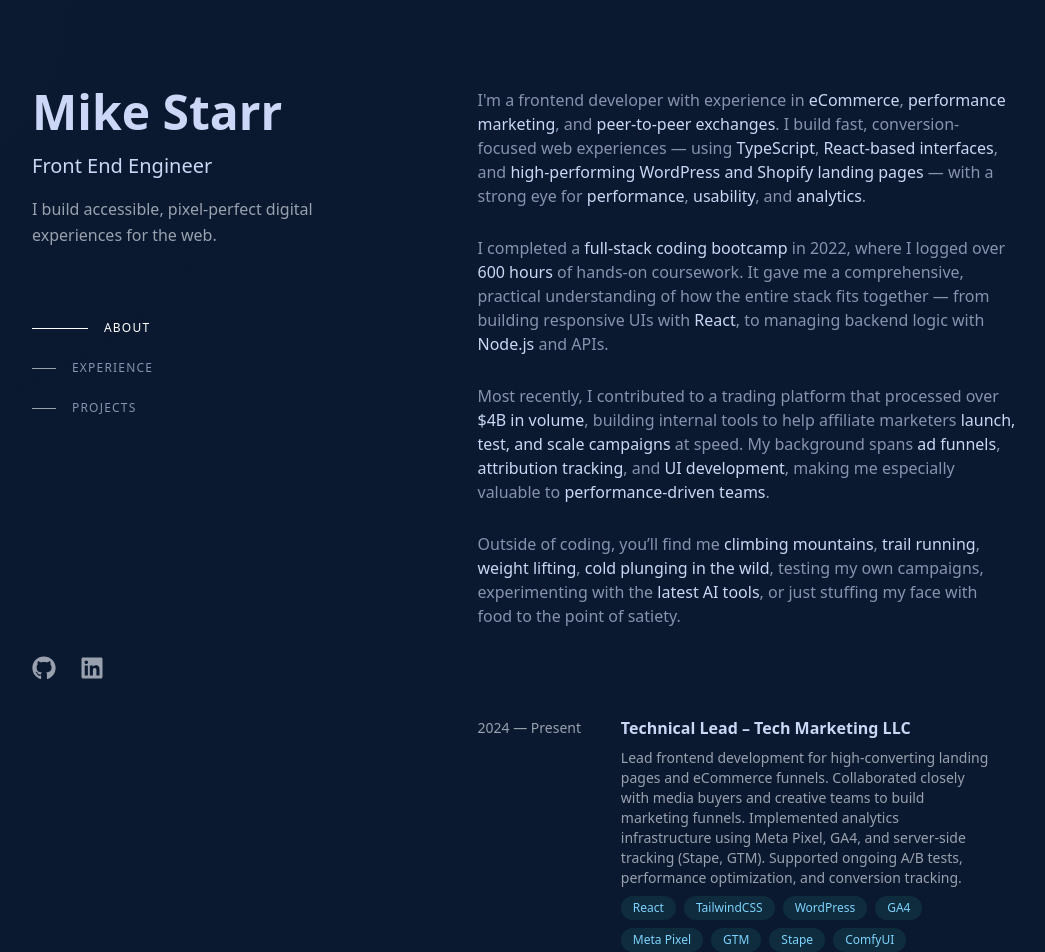
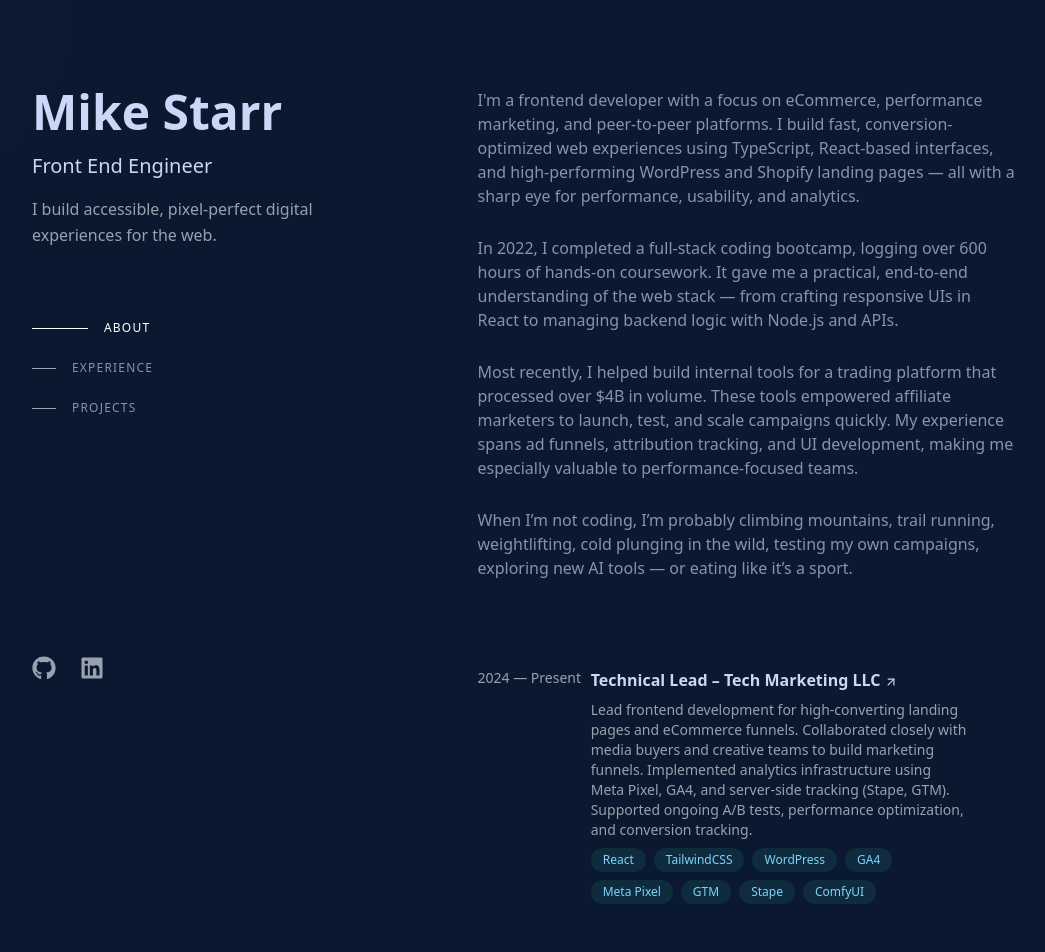
Before and after one commit to mikestarrdev/portfolio-2025, a React (Vite) app: page / in a window 1280 px wide. Shown: the top 952 px of the page, without its empty margins (128-1173 px from the left). Built offline with nearby package versions, Linux system fonts and the light colour scheme.

Commit message:
hover state and UX fixes

```diff
--- a/package.json
+++ b/package.json
@@ -13,6 +13,7 @@
   "dependencies": {
     "@tailwindcss/typography": "^0.5.16",
     "@tailwindcss/vite": "^4.1.3",
+    "lucide-react": "^0.488.0",
     "prettier": "^3.5.3",
     "react": "^19.0.0",
     "react-dom": "^19.0.0",
--- a/src/components/sections/About.jsx
+++ b/src/components/sections/About.jsx
@@ -12,55 +12,29 @@ export const About = ({ sectionRefs }) => {
         </h2>
 
         <p className="mt-6 text-base md:mt-0">
-          I'm a frontend developer with experience in{' '}
-          <span className="text-[#ccd6f6]">eCommerce</span>,{' '}
-          <span className="text-[#ccd6f6]">performance marketing</span>, and{' '}
-          <span className="text-[#ccd6f6]">peer-to-peer exchanges</span>. I build fast,
-          conversion-focused web experiences — using{' '}
-          <span className="text-[#ccd6f6]">TypeScript</span>,{' '}
-          <span className="text-[#ccd6f6]">React-based interfaces</span>, and{' '}
-          <span className="text-[#ccd6f6]">
-            high-performing WordPress and Shopify landing pages
-          </span>{' '}
-          — with a strong eye for <span className="text-[#ccd6f6]">performance</span>,{' '}
-          <span className="text-[#ccd6f6]">usability</span>, and{' '}
-          <span className="text-[#ccd6f6]">analytics</span>.
+          I'm a frontend developer with a focus on eCommerce, performance marketing, and
+          peer-to-peer platforms. I build fast, conversion-optimized web experiences using
+          TypeScript, React-based interfaces, and high-performing WordPress and Shopify landing
+          pages — all with a sharp eye for performance, usability, and analytics.
         </p>
-
         <br />
-
         <p className="text-base">
-          I completed a <span className="text-[#ccd6f6]">full-stack coding bootcamp</span> in 2022,
-          where I logged over <span className="text-[#ccd6f6]">600 hours</span> of hands-on
-          coursework. It gave me a comprehensive, practical understanding of how the entire stack
-          fits together — from building responsive UIs with{' '}
-          <span className="text-[#ccd6f6]">React</span>, to managing backend logic with{' '}
-          <span className="text-[#ccd6f6]">Node.js</span> and APIs.
+          In 2022, I completed a full-stack coding bootcamp, logging over 600 hours of hands-on
+          coursework. It gave me a practical, end-to-end understanding of the web stack — from
+          crafting responsive UIs in React to managing backend logic with Node.js and APIs.
         </p>
-
         <br />
-
         <p className="text-base">
-          Most recently, I contributed to a trading platform that processed over{' '}
-          <span className="text-[#ccd6f6]">$4B in volume</span>, building internal tools to help
-          affiliate marketers{' '}
-          <span className="text-[#ccd6f6]">launch, test, and scale campaigns</span> at speed. My
-          background spans <span className="text-[#ccd6f6]">ad funnels</span>,{' '}
-          <span className="text-[#ccd6f6]">attribution tracking</span>, and{' '}
-          <span className="text-[#ccd6f6]">UI development</span>, making me especially valuable to{' '}
-          <span className="text-[#ccd6f6]">performance-driven teams</span>.
+          Most recently, I helped build internal tools for a trading platform that processed over
+          $4B in volume. These tools empowered affiliate marketers to launch, test, and scale
+          campaigns quickly. My experience spans ad funnels, attribution tracking, and UI
+          development, making me especially valuable to performance-focused teams.
         </p>
-
         <br />
-
         <p className="text-base">
-          Outside of coding, you’ll find me{' '}
-          <span className="text-[#ccd6f6]">climbing mountains</span>,{' '}
-          <span className="text-[#ccd6f6]">trail running</span>,{' '}
-          <span className="text-[#ccd6f6]">weight lifting</span>,{' '}
-          <span className="text-[#ccd6f6]">cold plunging in the wild</span>, testing my own
-          campaigns, experimenting with the <span className="text-[#ccd6f6]">latest AI tools</span>,
-          or just stuffing my face with food to the point of satiety.{' '}
+          When I’m not coding, I’m probably climbing mountains, trail running, weightlifting, cold
+          plunging in the wild, testing my own campaigns, exploring new AI tools — or eating like
+          it’s a sport.
         </p>
       </div>
     </section>
--- a/src/components/sections/Experience.jsx
+++ b/src/components/sections/Experience.jsx
@@ -1,3 +1,4 @@
+import { ArrowUpRight } from 'lucide-react'
 import { experience } from '../../data/experience'
 
 export const Experience = ({ sectionRefs }) => {
@@ -14,27 +15,30 @@ export const Experience = ({ sectionRefs }) => {
         </h2>
 
         <div className="mt-6 flex flex-col space-y-12 sm:space-y-8 md:space-y-6 lg:space-y-2">
-          {experience.map(({ title, description, date, tech, website }) => {
-            const Wrapper = website ? 'a' : 'div'
-            const wrapperProps = website
-              ? {
-                  href: website,
-                  target: '_blank',
-                  rel: 'noopener noreferrer',
-                }
-              : {}
-
-            return (
-              <Wrapper
-                key={title}
-                {...wrapperProps}
-                className="flex cursor-pointer flex-col rounded-lg transition hover:bg-[#112240] sm:flex-row sm:space-x-8 lg:-ml-6 lg:p-6"
-              >
-                <div className="mb-2 w-full text-sm text-gray-400 sm:w-2/5 md:w-3/10 lg:mt-0.5 lg:mb-0 lg:text-sm">
+          {experience.map(({ title, description, date, tech, website }) => (
+            <div
+              key={title}
+              className="block w-full rounded-lg transition hover:bg-[#112240] lg:-ml-6 lg:p-6"
+            >
+              <div className="sm:space-x-8l flex min-h-full flex-col sm:flex-row sm:items-start">
+                <div className="mb-2 w-full text-sm text-gray-400 sm:w-2/5 md:w-3/10 lg:mb-0 lg:text-sm">
                   {date}
                 </div>
                 <div className="w-full sm:w-full">
-                  <h3 className="mb-2 font-semibold text-[#ccd6f6] md:text-base">{title}</h3>
+                  {website ? (
+                    <a
+                      href={website}
+                      target="_blank"
+                      rel="noreferrer"
+                      className="group flex items-center"
+                    >
+                      <h3 className="mb-2 font-semibold text-[#ccd6f6] md:text-base">{title}</h3>
+                      <ArrowUpRight className="mb-1 ml-1 h-[14px] w-[14px] text-[#ccd6f6] transition-transform duration-200 group-hover:translate-x-[2px] group-hover:-translate-y-[2px]" />
+                    </a>
+                  ) : (
+                    <h3 className="mb-2 font-semibold text-[#ccd6f6] md:text-base">{title}</h3>
+                  )}
+
                   <p className="mb-2 text-sm text-gray-400">{description}</p>
                   <div className="flex flex-wrap gap-2">
                     {tech.map(t => (
@@ -47,9 +51,9 @@ export const Experience = ({ sectionRefs }) => {
                     ))}
                   </div>
                 </div>
-              </Wrapper>
-            )
-          })}
+              </div>
+            </div>
+          ))}
         </div>
       </div>
     </section>
--- a/src/components/sections/Portfolio.jsx
+++ b/src/components/sections/Portfolio.jsx
@@ -2,7 +2,7 @@ export const Portfolio = () => {
   return (
     <section className="lg:mt-26">
       <p className="w-full text-sm md:w-4/5 xl:-ml-20">
-        Built in <span className="text-[#ccd6f6]">Cursor,</span> using{' '}
+        Built in <span className="text-[#ccd6f6]">Cursor</span>, using{' '}
         <span className="text-[#ccd6f6]">React</span> and{' '}
         <span className="text-[#ccd6f6]">Tailwind CSS</span>, and deployed with{' '}
         <span className="text-[#ccd6f6]">Vercel</span>. All text is set in the{' '}
@@ -11,7 +11,7 @@ export const Portfolio = () => {
           href="https://github.com/mikestarrdev/portfolio-2025"
           target="_blank"
           rel="noopener noreferrer"
-          className="text-[#ccd6f6] underline underline-offset-2 transition-all duration-200 hover:opacity-80"
+          className="inline-flex items-center text-[#ccd6f6] underline underline-offset-2 transition-all duration-200 hover:opacity-80"
         >
           View source
         </a>
--- a/src/components/sections/Projects.jsx
+++ b/src/components/sections/Projects.jsx
@@ -1,3 +1,4 @@
+import { ArrowUpRight } from 'lucide-react'
 import { projects } from '../../data/projects'
 import { FaExternalLinkAlt } from 'react-icons/fa'
 
@@ -15,7 +16,9 @@ export const Projects = ({ sectionRefs }) => {
         </h2>
 
         <div className="lg:space-y-4">
-          {projects.map(project => (
+          {projects.map(project => {
+            const href = project.link || project.github
+            return (
               <div
                 key={project.title}
                 className="flex flex-col rounded-lg py-6 transition hover:bg-[#112240] lg:-ml-6 lg:flex-row lg:items-start lg:space-x-8 lg:p-6"
@@ -28,9 +31,20 @@ export const Projects = ({ sectionRefs }) => {
                     className="my-4 mt-4 mr-6 aspect-[4/3] h-[150px] w-[200px] rounded border border-[#8892b0]/20 object-cover shadow-lg lg:mt-1 lg:mb-0"
                   />
                   <div className="md:max-w-4/5">
-                  <h3 className="mb-2 flex items-center font-semibold text-[#ccd6f6]">
+                    {href ? (
+                      <a
+                        href={href}
+                        target="_blank"
+                        rel="noopener noreferrer"
+                        className="group mb-2 flex items-center font-semibold text-[#ccd6f6]"
+                      >
                         {project.title}
-                  </h3>
+                        <ArrowUpRight className="ml-1 h-[14px] w-[14px] transition-transform duration-200 group-hover:translate-x-[2px] group-hover:-translate-y-[2px]" />
+                      </a>
+                    ) : (
+                      <h3 className="mb-2 font-semibold text-[#ccd6f6]">{project.title}</h3>
+                    )}
+
                     <p className="mb-2 text-sm text-gray-400">{project.description}</p>
 
                     {/* External links */}
@@ -81,7 +95,8 @@ export const Projects = ({ sectionRefs }) => {
                   </div>
                 </div>
               </div>
-          ))}
+            )
+          })}
         </div>
       </div>
     </section>
```
Also changed, not shown: 1 other file (tests, documents, lock files or other folders). Lines whose indentation alone changed are shown as unchanged.
